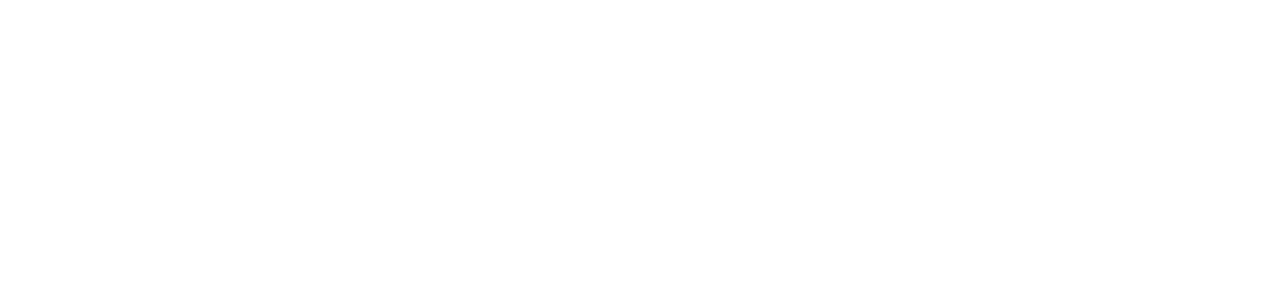
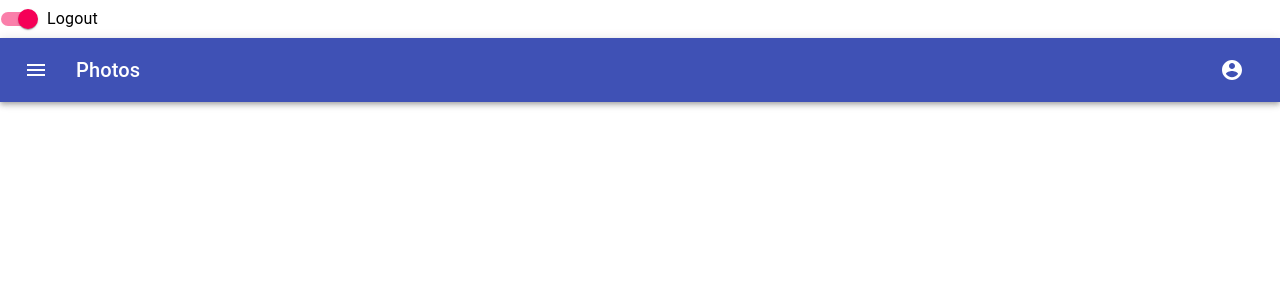
Before and after one commit to StefanSpeterDev/efficoin, a Next.js app: page /home in a window 1280 px wide. Shown: the top 300 px of the page. Built offline with nearby package versions, Linux system fonts and the light colour scheme.

Commit message:
ajout home

```diff
--- a/package.json
+++ b/package.json
@@ -8,6 +8,8 @@
     "start": "next start"
   },
   "dependencies": {
+    "@material-ui/core": "^4.11.4",
+    "@material-ui/icons": "^4.11.2",
     "next": "^10.2.0",
     "react": "^17.0.2",
     "react-dom": "^17.0.2"
--- a/pages/home.js
+++ b/pages/home.js
@@ -1,15 +1,96 @@
-import Head from "next/head";
-import Image from "next/image";
-import styles from "../styles/Home.module.css";
+import React from 'react';
+import { makeStyles } from '@material-ui/core/styles';
+import AppBar from '@material-ui/core/AppBar';
+import Toolbar from '@material-ui/core/Toolbar';
+import Typography from '@material-ui/core/Typography';
+import IconButton from '@material-ui/core/IconButton';
+import MenuIcon from '@material-ui/icons/Menu';
+import AccountCircle from '@material-ui/icons/AccountCircle';
+import Switch from '@material-ui/core/Switch';
+import FormControlLabel from '@material-ui/core/FormControlLabel';
+import FormGroup from '@material-ui/core/FormGroup';
+import MenuItem from '@material-ui/core/MenuItem';
+import Menu from '@material-ui/core/Menu';
 
-export default function Home() {
+const useStyles = makeStyles((theme) => ({
+  root: {
+    flexGrow: 1,
+  },
+  menuButton: {
+    marginRight: theme.spacing(2),
+  },
+  title: {
+    flexGrow: 1,
+  },
+}));
+
+export default function MenuAppBar() {
+  const classes = useStyles();
+  const [auth, setAuth] = React.useState(true);
+  const [anchorEl, setAnchorEl] = React.useState(null);
+  const open = Boolean(anchorEl);
+
+  const handleChange = (event) => {
+    setAuth(event.target.checked);
+  };
+
+  const handleMenu = (event) => {
+    setAnchorEl(event.currentTarget);
+  };
+
+  const handleClose = () => {
+    setAnchorEl(null);
+  };
+
   return (
-    <div className={styles.container}>
-      <Head>
-        <title>Home Efficoin</title>
-        <meta name="description" content="Homepage Efficoin" />
-        <link rel="icon" href="/favicon.ico" />
-      </Head>
+    <div className={classes.root}>
+      <FormGroup>
+        <FormControlLabel
+          control={<Switch checked={auth} onChange={handleChange} aria-label="login switch" />}
+          label={auth ? 'Logout' : 'Login'}
+        />
+      </FormGroup>
+      <AppBar position="static">
+        <Toolbar>
+          <IconButton edge="start" className={classes.menuButton} color="inherit" aria-label="menu">
+            <MenuIcon />
+          </IconButton>
+          <Typography variant="h6" className={classes.title}>
+            Photos
+          </Typography>
+          {auth && (
+            <div>
+              <IconButton
+                aria-label="account of current user"
+                aria-controls="menu-appbar"
+                aria-haspopup="true"
+                onClick={handleMenu}
+                color="inherit"
+              >
+                <AccountCircle />
+              </IconButton>
+              <Menu
+                id="menu-appbar"
+                anchorEl={anchorEl}
+                anchorOrigin={{
+                  vertical: 'top',
+                  horizontal: 'right',
+                }}
+                keepMounted
+                transformOrigin={{
+                  vertical: 'top',
+                  horizontal: 'right',
+                }}
+                open={open}
+                onClose={handleClose}
+              >
+                <MenuItem onClick={handleClose}>Profile</MenuItem>
+                <MenuItem onClick={handleClose}>My account</MenuItem>
+              </Menu>
+            </div>
+          )}
+        </Toolbar>
+      </AppBar>
     </div>
   );
 }
```
Also changed, not shown: styles/Homepage.module.css (added), 2 other files (tests, documents, lock files or other folders).
